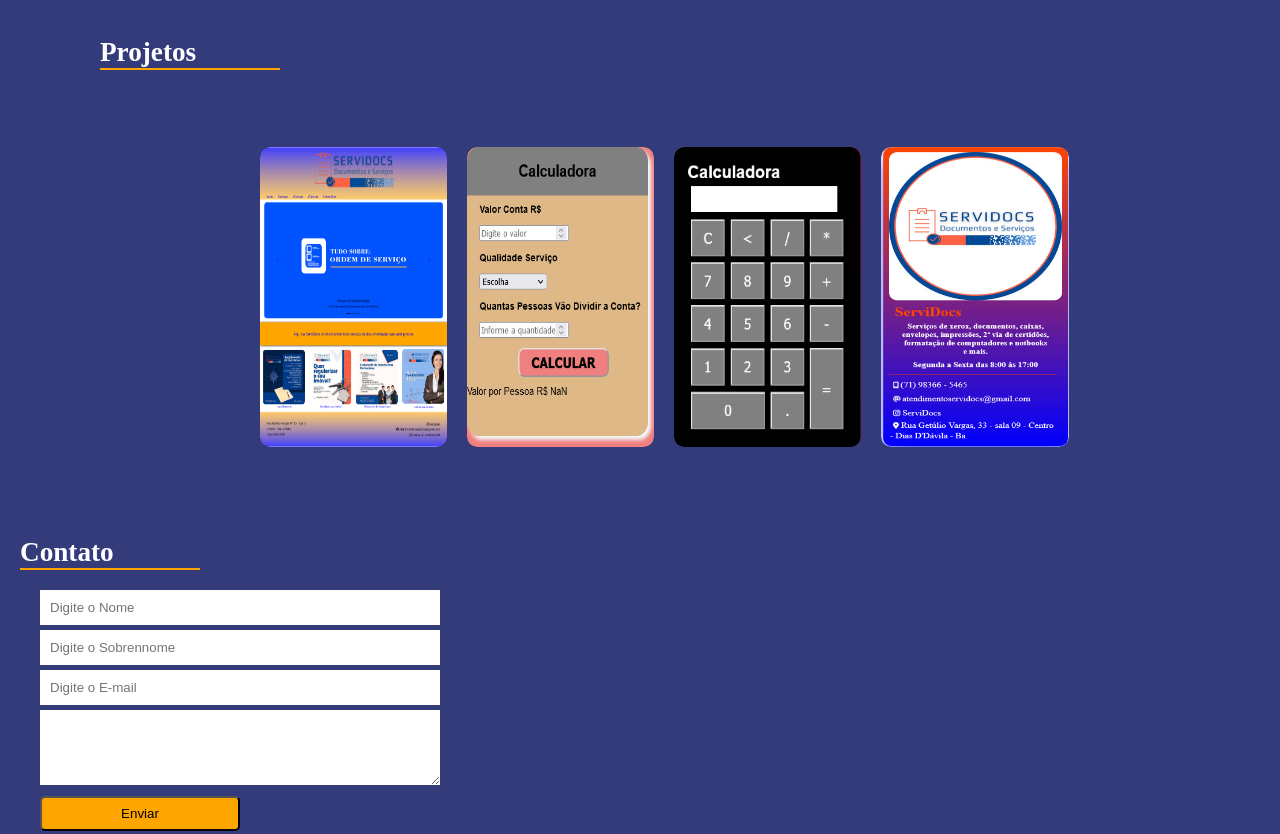
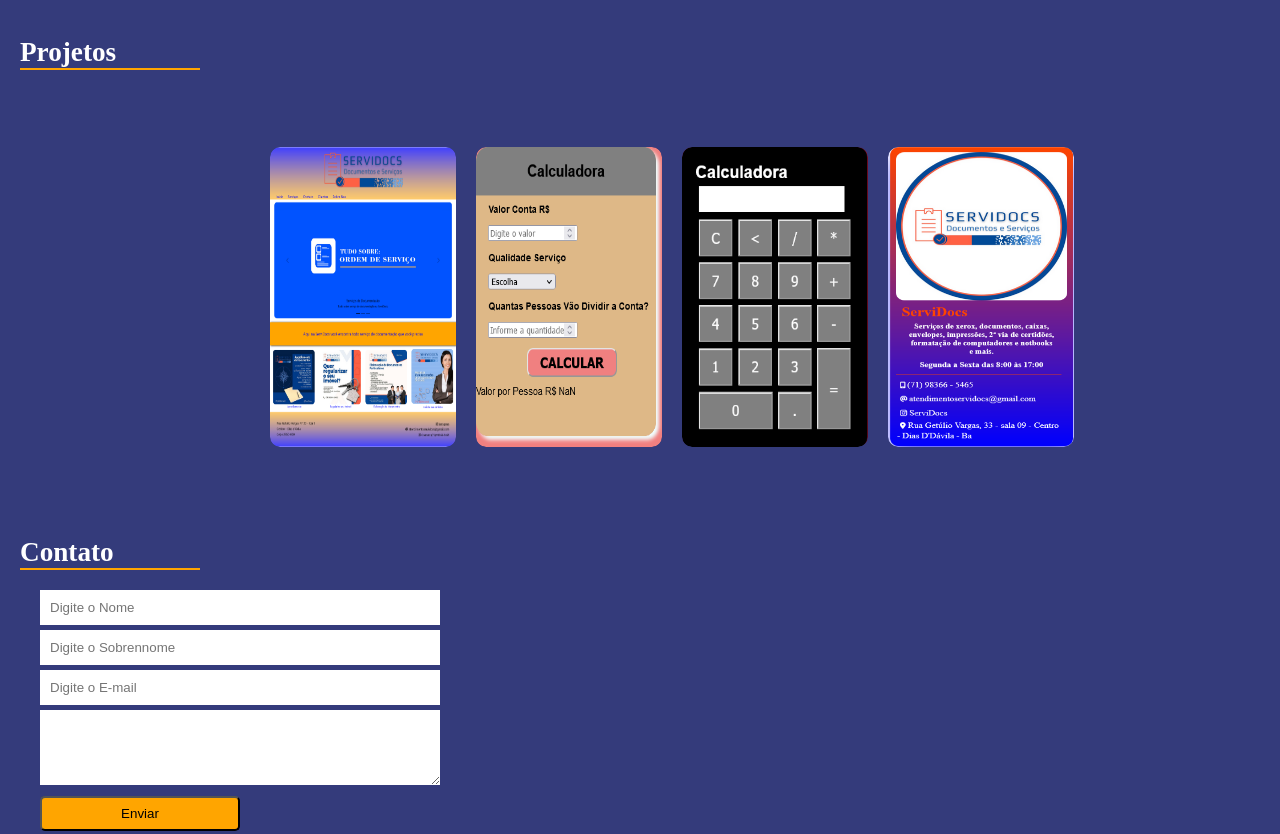
Before and after one commit to Rodrigo2811/Rodrigo2811, a plain HTML site: page index.html in a window 1280 px wide. Shown: the part 952-1786 px from the top of the page. Drawn offline with Linux system fonts and the light colour scheme.

Commit message:
alinhamento projetos

```diff
--- a/css/estilos.css
+++ b/css/estilos.css
@@ -208,12 +208,14 @@ footer {
 .container-box-projetos {
     margin-top: 5px;
     margin-bottom: 40px;
-    margin-left: 150px;
+    margin-left: 240px;
     margin-right: 5%;
     border-radius: 10px;
     display: flex;
     align-content: center;
     transition: all .4s;
+    justify-content: space-between;
+    align-content: center;
 
 }
 
@@ -239,7 +241,7 @@ footer {
 }
 
 #Projetos {
-    margin-left: 100px;
+    margin-left: 20px;
     display: flex;
 }
 
```
